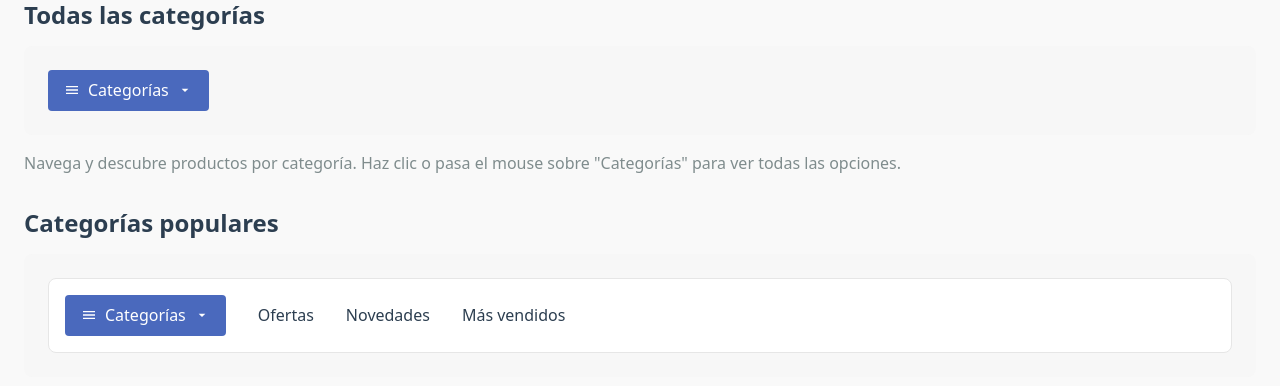
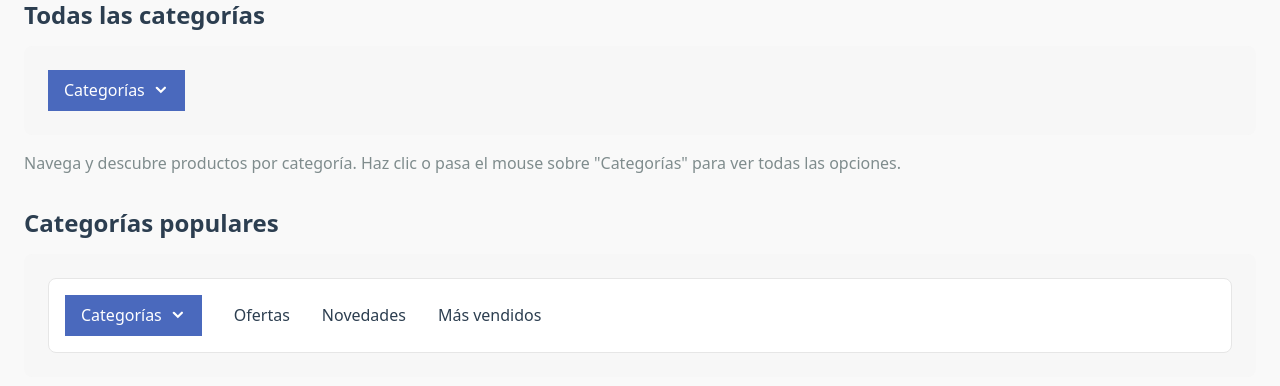
Before and after one commit to antony190599/ecommerce-application, a React (Vite) app: page /demo/categories-menu in a window 1280 px wide. Shown: the part 280-666 px from the top of the page. Built offline with nearby package versions, Linux system fonts and the light colour scheme.

Commit message:
agregar-categories-menu

```diff
--- a/src/components/CategoriesMenu/CategoriesMenu.tsx
+++ b/src/components/CategoriesMenu/CategoriesMenu.tsx
@@ -19,6 +19,7 @@ interface Category {
 
 interface CategoriesMenuProps {
   categories: Category[];
+  label?: string; // Optional label for the menu button
 }
 
 // Styled Components
@@ -35,7 +36,7 @@ const MenuButton = styled.button`
   background-color: var(--color-primary);
   color: white;
   border: none;
-  border-radius: var(--border-radius-sm);
+  //border-radius: var(--border-radius-sm);
   cursor: pointer;
   font-weight: var(--font-weight-medium);
   transition: background-color 0.2s ease;
@@ -154,19 +155,14 @@ const SubcategoryItem = styled.li`
 `;
 
 // SVG icons
-const MenuIcon = () => (
-  <svg xmlns="http://www.w3.org/2000/svg" viewBox="0 0 24 24" fill="currentColor">
-    <path d="M3 18h18v-2H3v2zm0-5h18v-2H3v2zm0-7v2h18V6H3z" />
+
+const ArrowDownIcon = () => (
+  <svg viewBox="0 0 24 24" fill="#FFF">
+    <path d="M5.666 7a1.661 1.661 0 011.179.488l4.939 4.798 4.926-4.798a1.667 1.667 0 012.357 2.357L11.783 17 4.489 9.845A1.667 1.667 0 015.666 7z"></path>
   </svg>
 );
 
-const ArrowDownIcon = () => (
-  <svg xmlns="http://www.w3.org/2000/svg" viewBox="0 0 24 24" fill="currentColor">
-    <path d="M7 10l5 5 5-5H7z" />
-  </svg>
-);
-
-const CategoriesMenu: React.FC<CategoriesMenuProps> = ({ categories }) => {
+const CategoriesMenu: React.FC<CategoriesMenuProps> = ({ categories, label }) => {
   const [isOpen, setIsOpen] = useState(false);
   const [activeCategory, setActiveCategory] = useState<string | null>(null);
   const [isClickActivated, setIsClickActivated] = useState(false);
@@ -228,8 +224,7 @@ const CategoriesMenu: React.FC<CategoriesMenuProps> = ({ categories }) => {
         aria-haspopup="true"
         aria-expanded={isOpen}
       >
-        <MenuIcon />
-        Categorías
+        {label || 'Categorías'}
         <ArrowDownIcon />
       </MenuButton>
 
```
